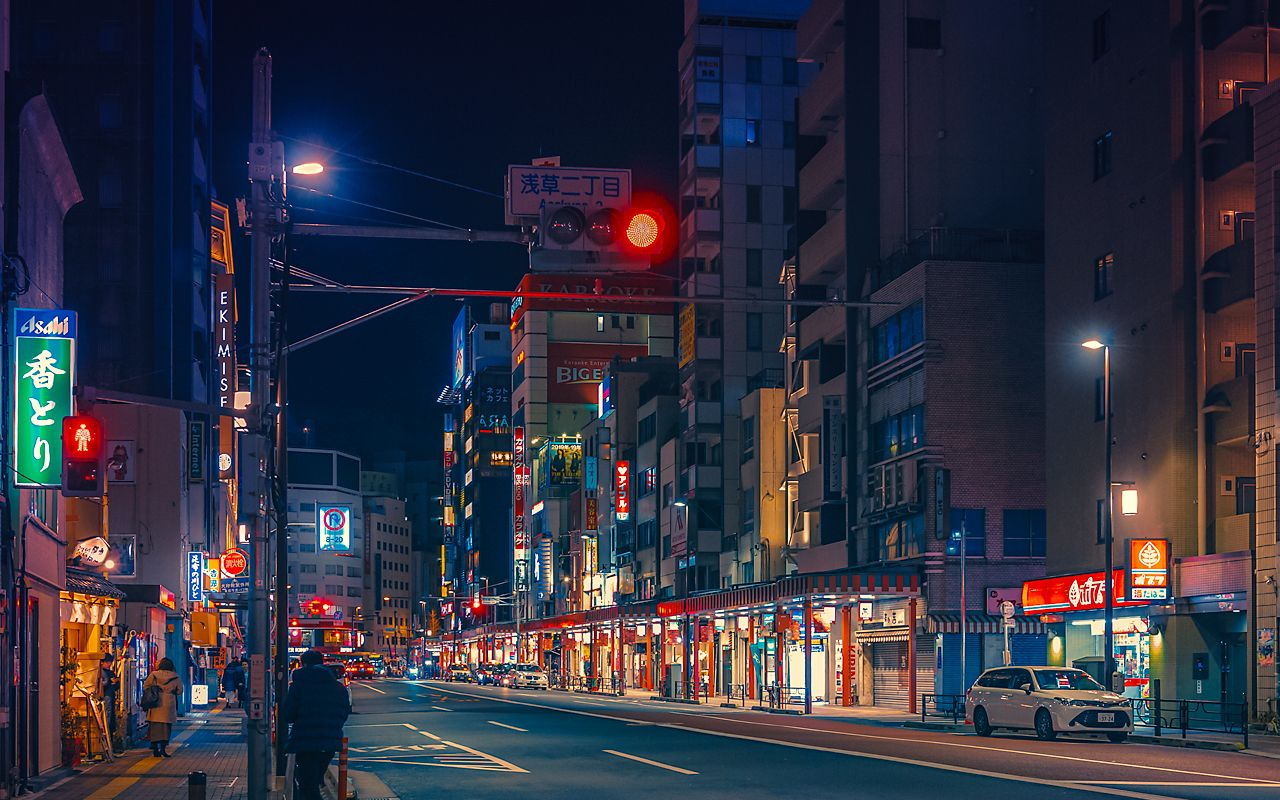
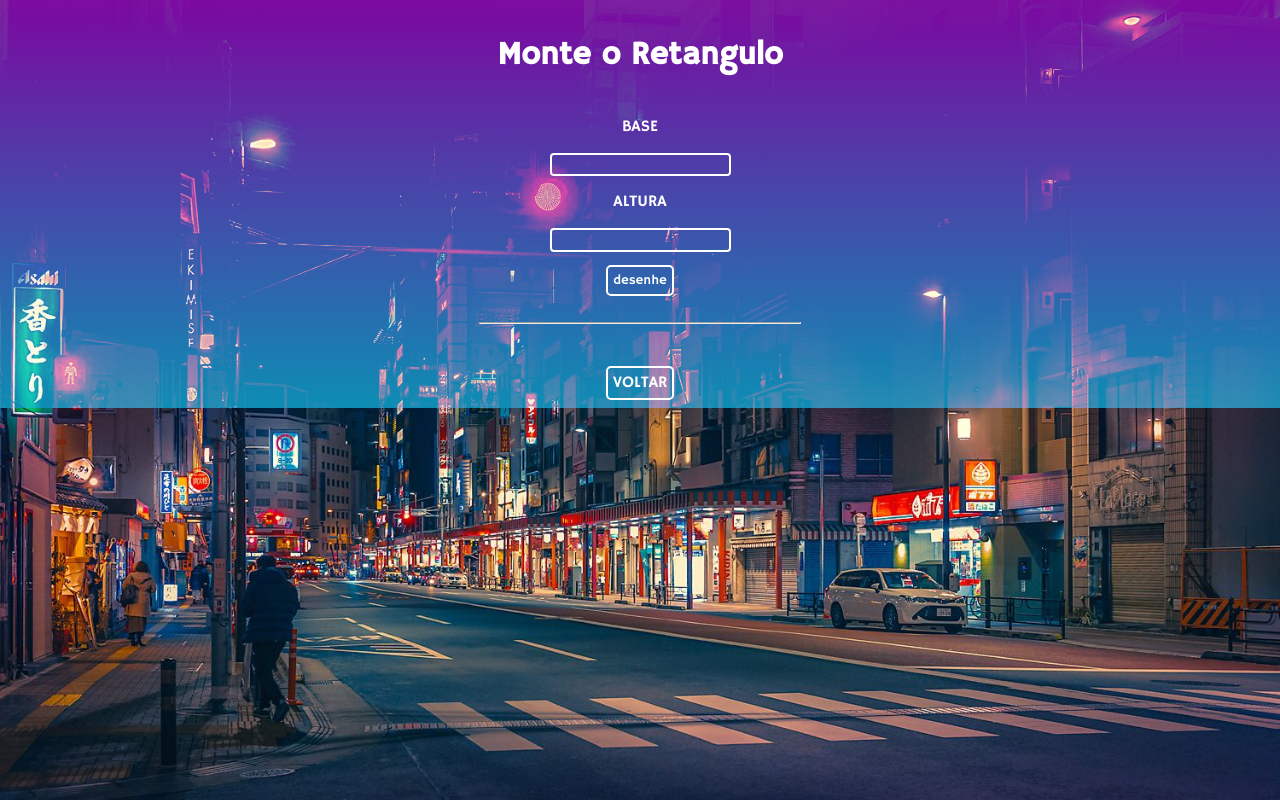
Before and after one commit to ServuloB/ProvaFun-es, a React (Create React App) app in the folder site/: page /f11 in a window 1280 px wide. Before the commit this address had no page. Built offline with nearby package versions, Linux system fonts and the light colour scheme.

Commit message:
feito coisas

```diff
--- a/site/src/common/common.scss
+++ b/site/src/common/common.scss
@@ -1,4 +1,5 @@
 @font-face {
     font-family: 'f1';
     src: url('../../public/fonts/HammersmithOne-Regular.ttf');
+
 }
--- /dev/null
+++ b/site/src/f10/index.js
@@ -0,0 +1,39 @@
+import './index.scss'
+import { useState } from "react";
+import { Link } from "react-router-dom";
+
+export default function Funcao9(){
+    const [tamanho, setTamanho] = useState();
+    const [resultado, setResultado] = useState([]);
+
+    function linha(tamanho){
+        let arr= [];
+
+        for(let i = 1; i <= tamanho; i++){
+            arr.push(' *');
+            setResultado(arr);
+        }
+    }
+
+    function contar(){
+        linha(tamanho);
+    }
+
+    return(
+        <section className='funcoes'>
+            <h1>VAMOS CONTAR</h1>
+            <p>INICIO</p>
+            <input type='number' value={tamanho} onChange={e=>setTamanho(e.target.value)}/>
+            <button onClick={contar} className='Servulo' >CONTAR</button>
+            <br/>
+            <hr/>
+            <span> {resultado.map(item =>
+                <span>{item}</span>
+                )} </span>
+
+            <br/>
+            <Link to='/'>VOLTAR</Link>
+        </section>
+    );
+
+}
--- /dev/null
+++ b/site/src/f11/index.js
@@ -0,0 +1,51 @@
+import './index.scss'
+import { useState } from "react";
+import { Link } from "react-router-dom";
+
+export default function Funcao11() {
+    const [base, setBase] = useState();
+    const [altura, setAltura] = useState();
+    const [pi, setPi] = useState(false);
+    const [resultado, setResultado] = useState([]);
+
+    function retangulo(base, altura) {
+        let arr = [];
+
+        for (let i = 1; i <= altura; i++) {
+            let cols = [];
+            for (let i = 1; i <= base; i++) {
+                cols.push('*')
+            }
+            arr.push(cols)
+        }
+
+        console.log(arr);
+        setResultado(arr);
+    }
+
+    function desenhe() {
+        retangulo(base, altura);
+    }
+
+    return (
+        <section className='funcoes'>
+            <h1>Monte o Retangulo</h1>
+            <p>BASE</p>
+            <input type='number' value={base} onChange={e => setBase(e.target.value)} />
+            <p>ALTURA</p>
+            <input type='number' value={altura} onChange={e => setAltura(e.target.value)} />
+            <button onClick={desenhe} className='Servulo' >desenhe</button>
+            <br />
+            <hr />
+            <span> {resultado.map(item =>
+                item == '##pular##'
+                    ? <br />
+                    : <span>{item}</span>
+            )} </span>
+
+            <br />
+            <Link to='/'>VOLTAR</Link>
+        </section>
+    );
+
+}
--- a/site/src/f7/index.js
+++ b/site/src/f7/index.js
@@ -1,5 +1,5 @@
 import './index.scss'
-import { useEffect, useState } from "react";
+import { useState } from "react";
 import { Link } from "react-router-dom";
 
 export default function Funcao7(){
--- /dev/null
+++ b/site/src/f9/index.js
@@ -0,0 +1,42 @@
+import './index.scss'
+import { useState } from "react";
+import { Link } from "react-router-dom";
+
+export default function Funcao9(){
+    const [inicio, setInicio] = useState();
+    const [ultimo, setUltimo] = useState();
+    const [resultado, setResultado] = useState([]);
+
+    function contagem(inicio,fim){
+        let arr= [];
+
+        for(let i = inicio; i <= fim; i++){
+            arr.push(i);
+            setResultado(arr);
+        }
+    }
+
+    function contar(){
+        contagem(inicio,ultimo);
+    }
+
+    return(
+        <section className='funcoes'>
+            <h1>VAMOS CONTAR</h1>
+            <p>INICIO</p>
+            <input type='number' value={inicio} onChange={e=>setInicio(e.target.value)}/>
+            <p>FINAL</p>
+            <input type='number' value={ultimo} onChange={e=>setUltimo(e.target.value)}/>
+            <button onClick={contar} className='Servulo' >CONTAR</button>
+            <br/>
+            <hr/>
+            <span> {resultado.map(item =>
+                <div>{item}</div>
+                )} </span>
+
+            <br/>
+            <Link to='/'>VOLTAR</Link>
+        </section>
+    );
+
+}
--- a/site/src/home/index.js
+++ b/site/src/home/index.js
@@ -21,6 +21,9 @@ export default function Home(){
             <Link to='/f6'>FUNÇÃO 6</Link>
             <Link to='/f7'>FUNÇÃO 7</Link>
             <Link to='/f8'>FUNÇÃO 8</Link>
+            <Link to='/f9'>FUNÇÃO 9</Link>
+            <Link to='/f10'>FUNÇÃO 10</Link>
+            <Link to='/f11'>FUNÇÃO 11</Link>
             </div>
             </div>
         </section>
--- a/site/src/home/index.scss
+++ b/site/src/home/index.scss
@@ -46,7 +46,8 @@ a:hover{
 }
 
 body{
-    background-image: url('../../public/images/back.jpg');
+    background-image: url('../../public/images/back.jpg'), linear-gradient(to bottom , rgb(124, 7, 160), rgb(13, 141, 180));
     background-blend-mode: lighten;
-    background-color: rgb(0, 0, 0) ;
+    background-size: cover;
+    background-repeat: no-repeat;
 }
--- a/site/src/routes.js
+++ b/site/src/routes.js
@@ -7,6 +7,9 @@ import Funcao4 from './f4'
 import Funcao6 from './f6'
 import Funcao8 from './f8'
 import Funcao7 from './f7'
+import Funcao9 from './f9'
+import Funcao10 from './f10'
+import Funcao11 from './f11'
 import Home from './home'
 
 export default function Rotas(){
@@ -22,6 +25,9 @@ return(
     <Route path='/f6' element={<Funcao6/>}/>
     <Route path='/f8' element={<Funcao8/>}/>
     <Route path='/f7' element={<Funcao7/>}/>
+    <Route path='/f9' element={<Funcao9/>}/>
+    <Route path='/f10' element={<Funcao10/>}/>
+    <Route path='/f11' element={<Funcao11/>}/>
   </Routes>
   </BrowserRouter>
  );
```
Also changed, not shown: site/src/f10/index.scss (added), site/src/f11/index.scss (added), site/src/f8/index.scss (added), site/src/f9/index.scss (added).
